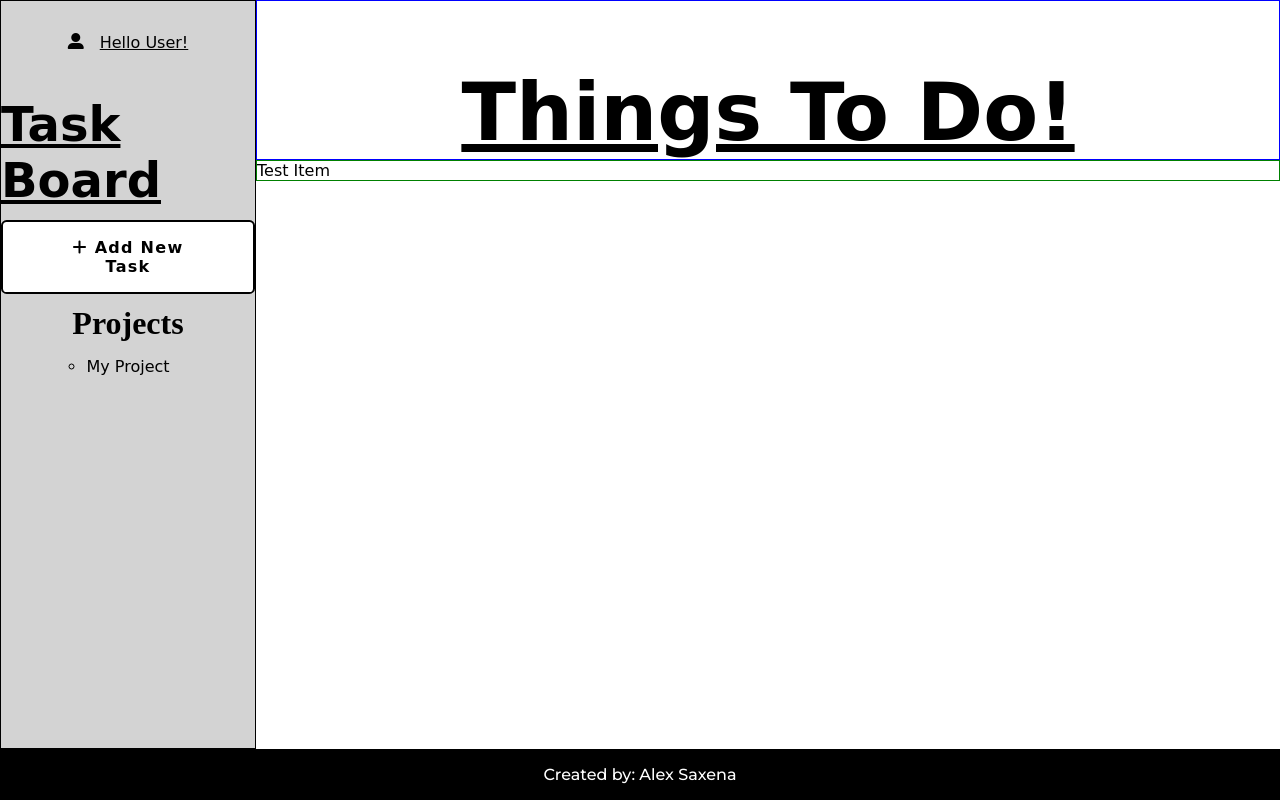
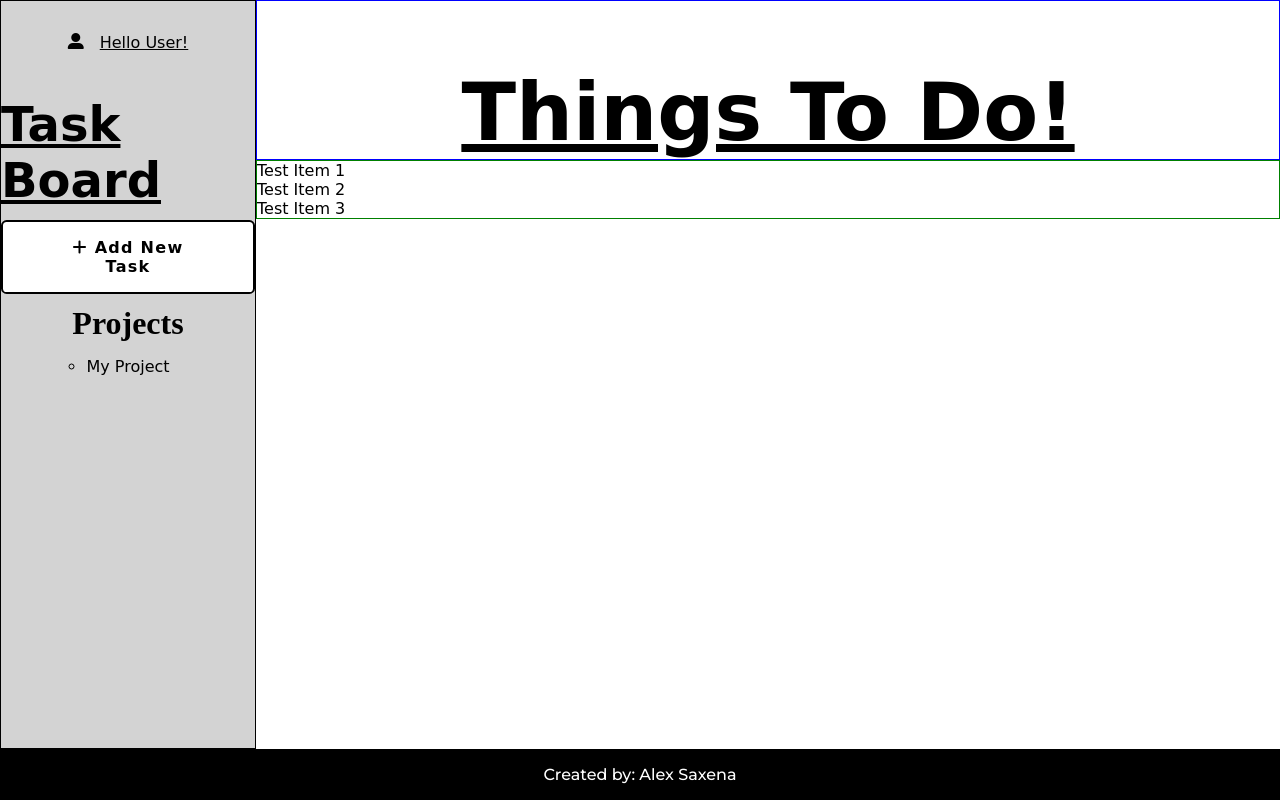
Before and after one commit to AlexSaxena/ToDo-App, a website built with webpack: page src/template.html in a window 1280 px wide. Built offline with nearby package versions, Linux system fonts and the light colour scheme; a web font is replaced by a local one.

Commit message:
Adds extra list test item

```diff
--- a/src/template.html
+++ b/src/template.html
@@ -40,7 +40,9 @@
         <div class="main-header"><h1>Things To Do!</h1></div>
         <div class="main-content">
           <ul class="todo-list">
-            <li class="todo-item">Test Item</li>
+            <li class="todo-item">Test Item 1</li>
+            <li class="todo-item">Test Item 2</li>
+            <li class="todo-item">Test Item 3</li>
           </ul>
         </div>
       </main>
```
